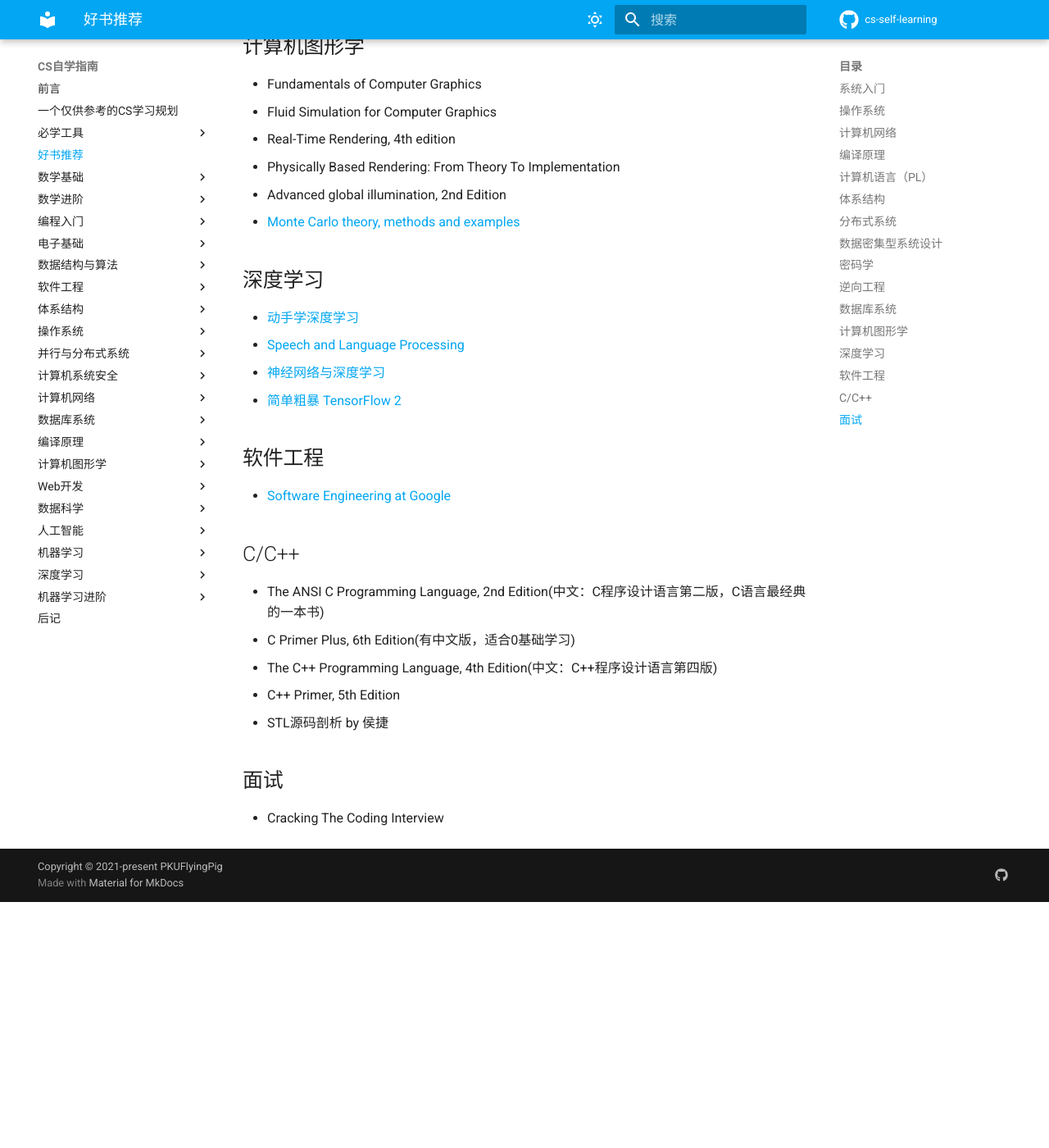
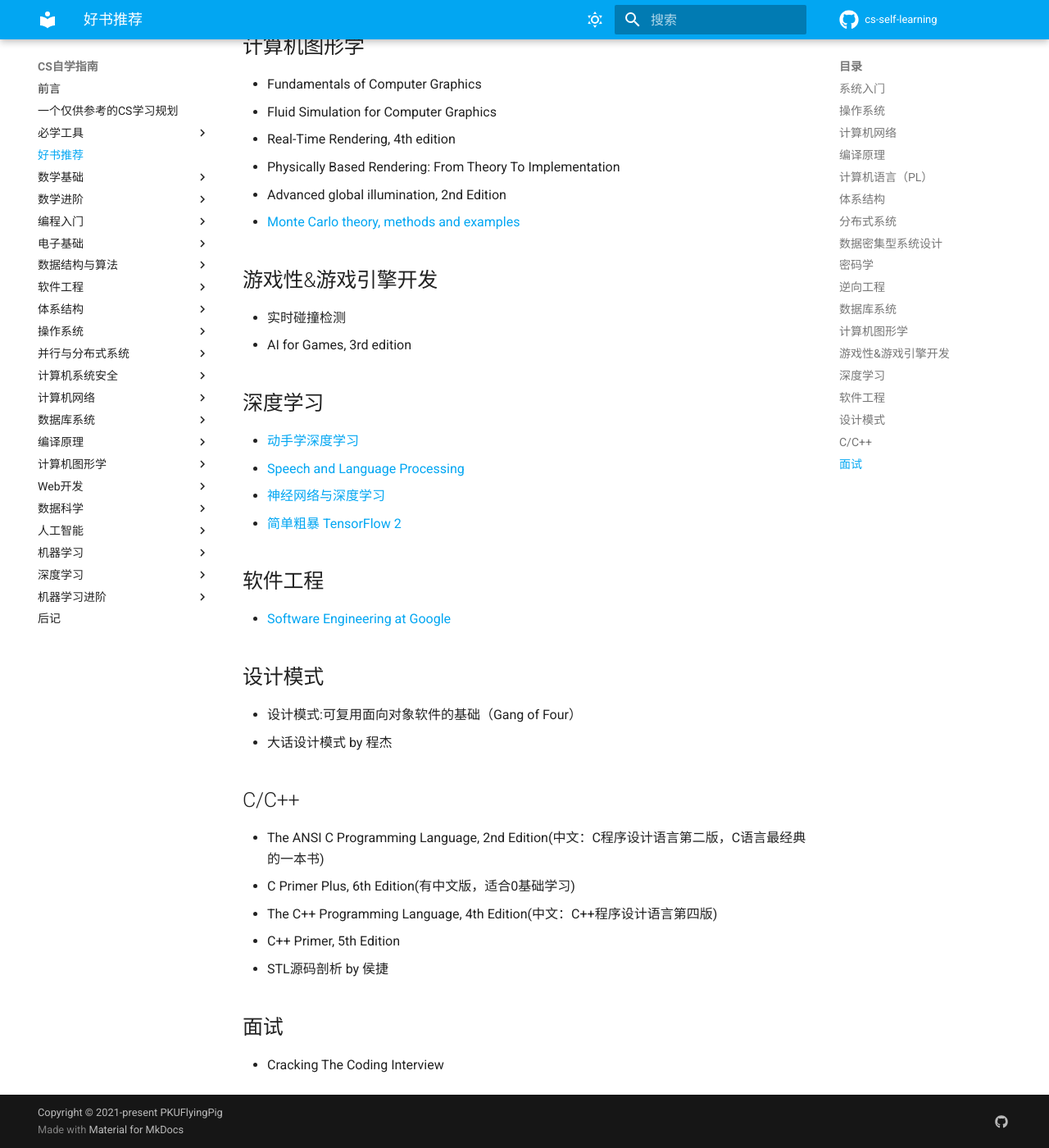
Before and after one commit to PKUFlyingPig/cs-self-learning, an MkDocs documentation site: the page built from docs/好书推荐.md, in a window 1280 px wide and 1400 px high, scrolled down 2178 px. Shown: the whole window at 82% size. Built offline with MkDocs 1.6.1 and Material for MkDocs 9.7.7, drawn with Linux system fonts in a browser that asks for light colours; comment, search, counter and statistics services are not loaded; before the commit the page ends 3278 px from its top, so only the background shows below that.

Commit message:
Add Books for Design Patterns

```diff
--- a/docs/好书推荐.md
+++ b/docs/好书推荐.md
@@ -74,6 +74,12 @@
 - Advanced global illumination, 2nd Edition
 - [Monte Carlo theory, methods and examples](https://artowen.su.domains/mc/)
 
+## 游戏性&游戏引擎开发
+
+- 实时碰撞检测
+- AI for Games, 3rd edition
+
+
 ## 深度学习
 
 - [动手学深度学习](http://tangshusen.me/Dive-into-DL-PyTorch/#/)
@@ -84,6 +90,11 @@
 ## 软件工程
 
 - [Software Engineering at Google](https://abseil.io/resources/swe_at_google.2.pdf)
+
+## 设计模式
+
+- 设计模式:可复用面向对象软件的基础（Gang of Four）
+- 大话设计模式 by 程杰
 
 ## C/C++
 
```
